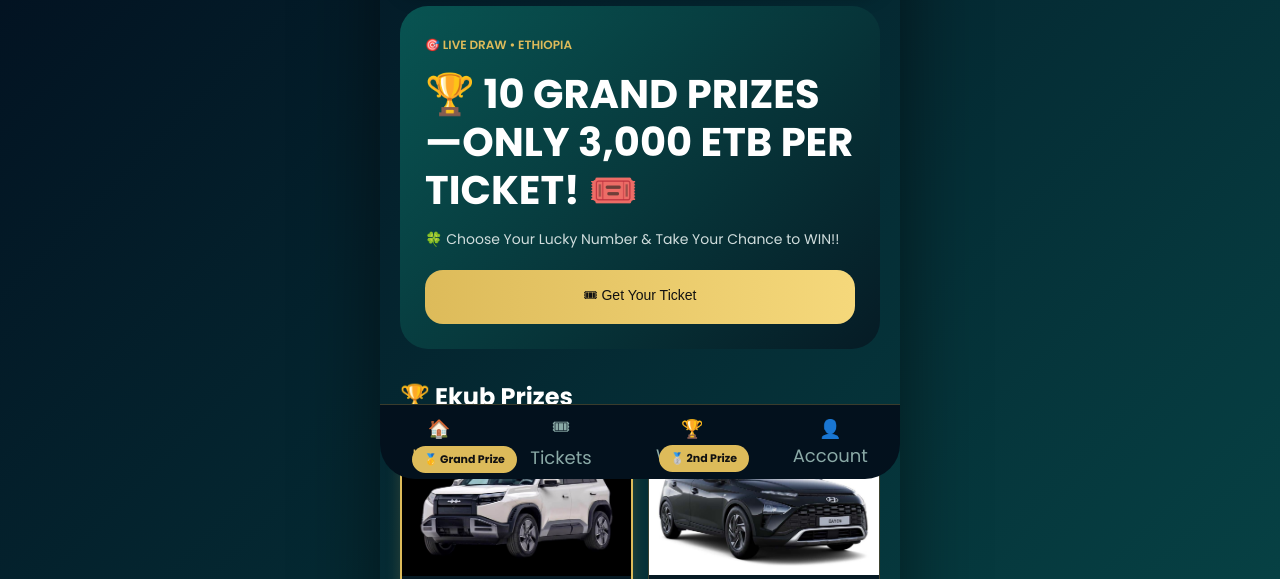
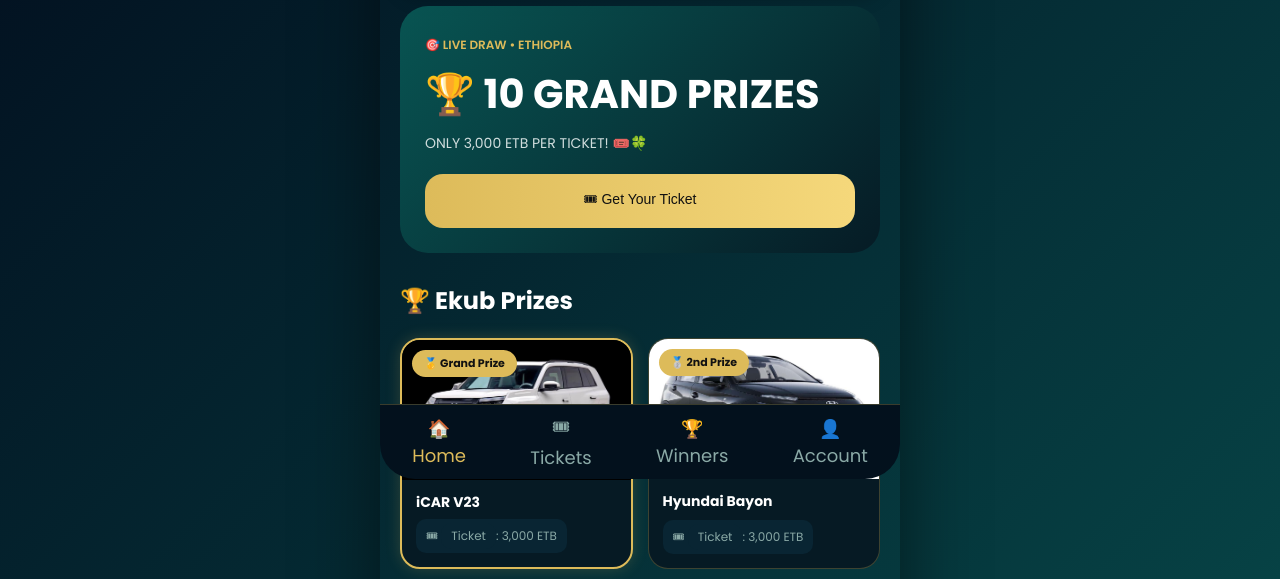
Before and after one commit to Aynishet/SiketLotter-Web, a website: page index.html in a window 1280 px wide. Shown: the part 321-900 px from the top of the page. Drawn offline with Linux system fonts and the light colour scheme.

Commit message:
Update index.html

```diff
--- a/index.html
+++ b/index.html
@@ -39,8 +39,8 @@
       <!-- WELCOME SECTION -->
       <div class="welcome">
         <span data-lang="live_draw">🎯 LIVE DRAW • ETHIOPIA</span>
-        <h2 data-lang="hero_title">🏆 10 GRAND PRIZES—ONLY 3,000 ETB PER TICKET! 🎟️</h2>
-        <p data-lang="hero_description">🍀 Choose Your Lucky Number & Take Your Chance to WIN!!</p>
+        <h2 data-lang="hero_title">🏆 10 GRAND PRIZES</h2>
+        <p data-lang="hero_description">ONLY 3,000 ETB PER TICKET! 🎟️🍀</p>
         <button class="primary-btn" data-lang="join_now">🎟 Get Your Ticket</button>
       </div>
 
```
